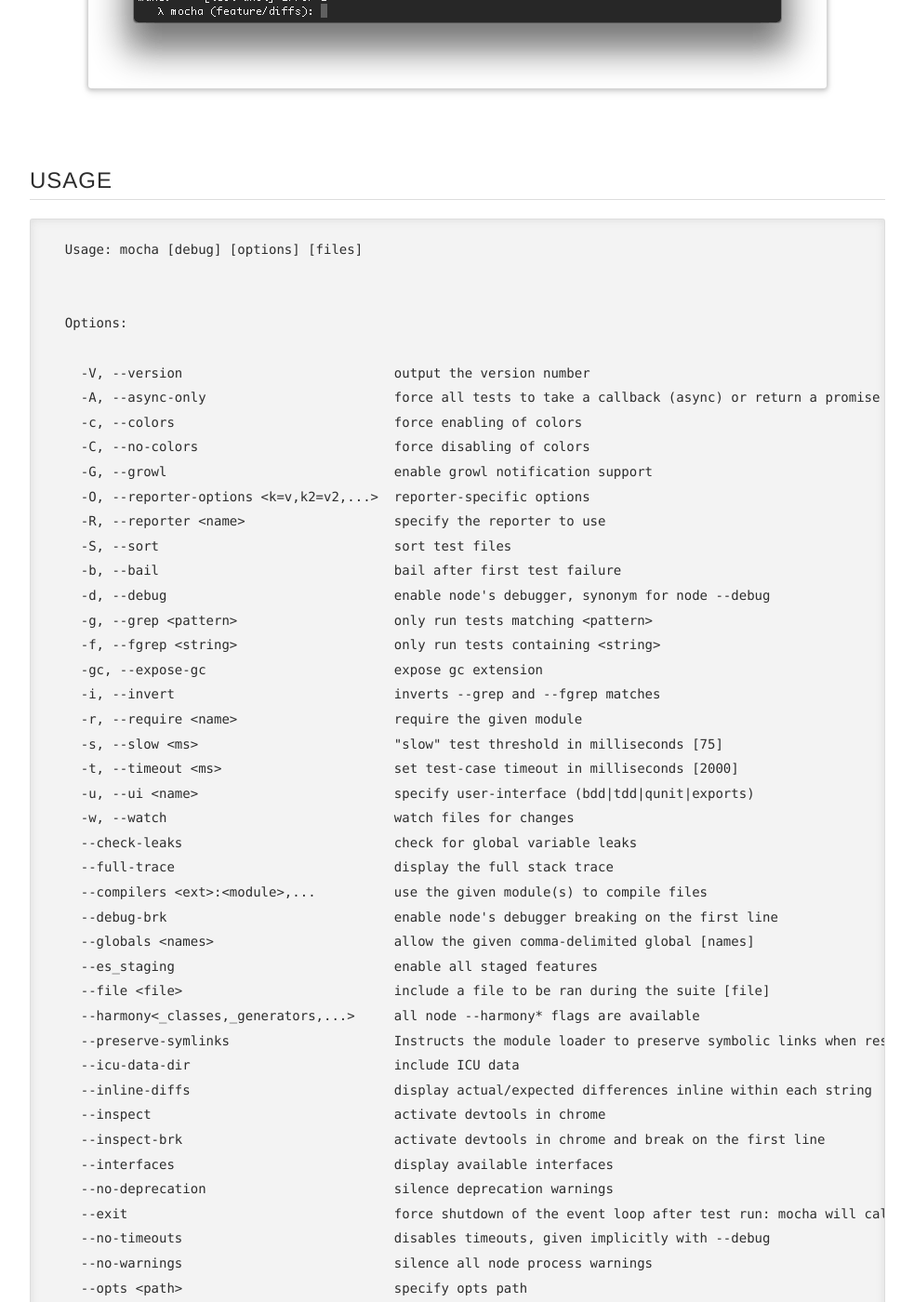
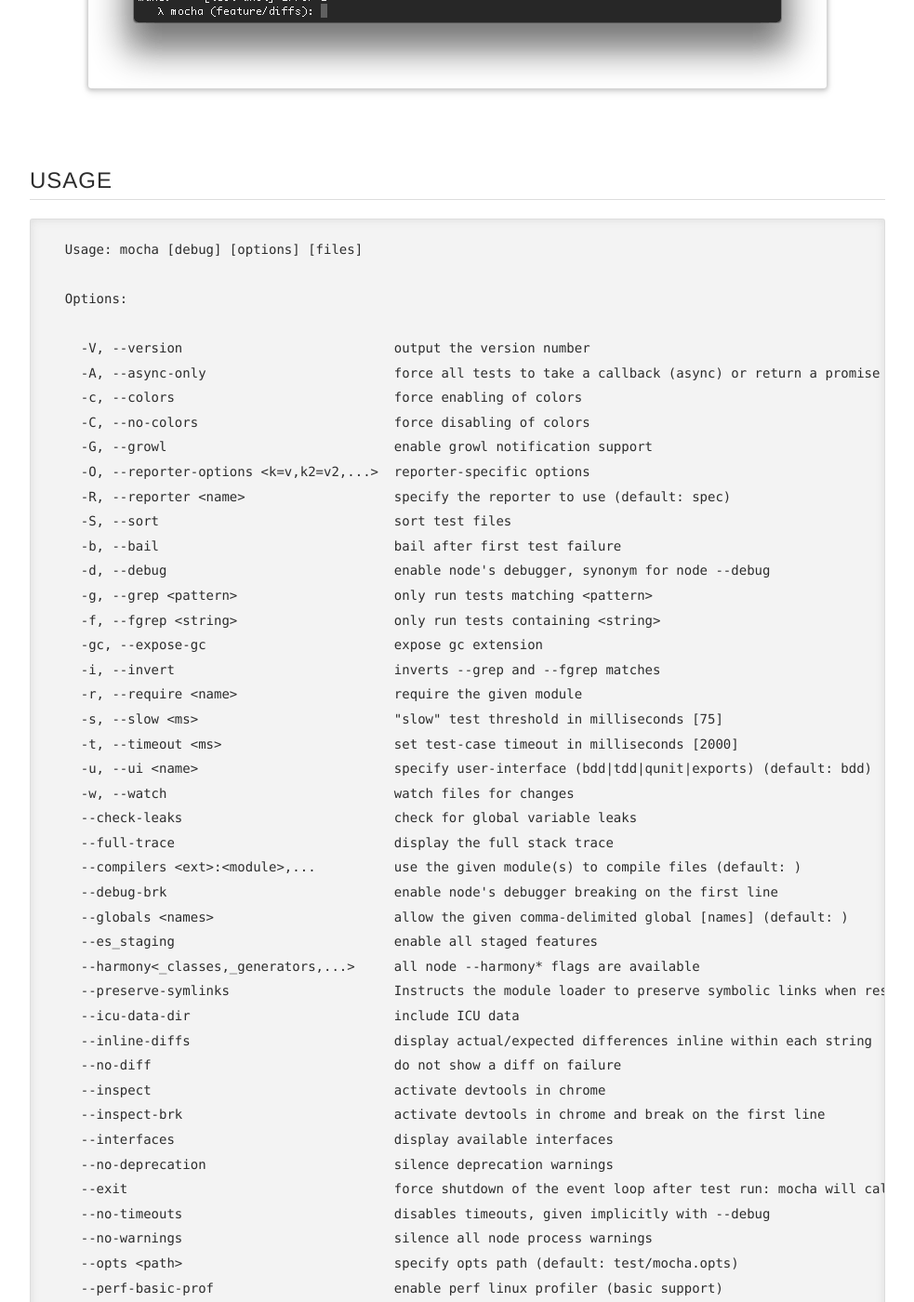
Before and after one commit to mochajs/docs-legacy, a Jekyll site: the page built from index.md, in a window 1280 px wide and 1400 px high, scrolled down 22241 px. Shown: the whole window at 93% size, without its empty margins (148-1131 px from the left). Built offline with Jekyll 4.4.1, drawn with Linux system fonts in a browser that asks for light colours; some of the changed text lies outside the part shown.

Commit message:
update docs with latest cli options (#3432)

````diff
--- a/index.md
+++ b/index.md
@@ -740,7 +740,6 @@ Mocha supports the `err.expected` and `err.actual` properties of any thrown `Ass
 ```text
   Usage: mocha [debug] [options] [files]
 
-
   Options:
 
     -V, --version                           output the version number
@@ -749,7 +748,7 @@ Mocha supports the `err.expected` and `err.actual` properties of any thrown `Ass
     -C, --no-colors                         force disabling of colors
     -G, --growl                             enable growl notification support
     -O, --reporter-options <k=v,k2=v2,...>  reporter-specific options
-    -R, --reporter <name>                   specify the reporter to use
+    -R, --reporter <name>                   specify the reporter to use (default: spec)
     -S, --sort                              sort test files
     -b, --bail                              bail after first test failure
     -d, --debug                             enable node's debugger, synonym for node --debug
@@ -760,19 +759,19 @@ Mocha supports the `err.expected` and `err.actual` properties of any thrown `Ass
     -r, --require <name>                    require the given module
     -s, --slow <ms>                         "slow" test threshold in milliseconds [75]
     -t, --timeout <ms>                      set test-case timeout in milliseconds [2000]
-    -u, --ui <name>                         specify user-interface (bdd|tdd|qunit|exports)
+    -u, --ui <name>                         specify user-interface (bdd|tdd|qunit|exports) (default: bdd)
     -w, --watch                             watch files for changes
     --check-leaks                           check for global variable leaks
     --full-trace                            display the full stack trace
-    --compilers <ext>:<module>,...          use the given module(s) to compile files
+    --compilers <ext>:<module>,...          use the given module(s) to compile files (default: )
     --debug-brk                             enable node's debugger breaking on the first line
-    --globals <names>                       allow the given comma-delimited global [names]
+    --globals <names>                       allow the given comma-delimited global [names] (default: )
     --es_staging                            enable all staged features
-    --file <file>                           include a file to be ran during the suite [file]
     --harmony<_classes,_generators,...>     all node --harmony* flags are available
     --preserve-symlinks                     Instructs the module loader to preserve symbolic links when resolving and caching modules
     --icu-data-dir                          include ICU data
     --inline-diffs                          display actual/expected differences inline within each string
+    --no-diff                               do not show a diff on failure
     --inspect                               activate devtools in chrome
     --inspect-brk                           activate devtools in chrome and break on the first line
     --interfaces                            display available interfaces
@@ -780,7 +779,7 @@ Mocha supports the `err.expected` and `err.actual` properties of any thrown `Ass
     --exit                                  force shutdown of the event loop after test run: mocha will call process.exit
     --no-timeouts                           disables timeouts, given implicitly with --debug
     --no-warnings                           silence all node process warnings
-    --opts <path>                           specify opts path
+    --opts <path>                           specify opts path (default: test/mocha.opts)
     --perf-basic-prof                       enable perf linux profiler (basic support)
     --napi-modules                          enable experimental NAPI modules
     --prof                                  log statistical profiling information
@@ -793,13 +792,14 @@ Mocha supports the `err.expected` and `err.actual` properties of any thrown `Ass
     --trace-deprecation                     show stack traces on deprecations
     --trace-warnings                        show stack traces on node process warnings
     --use_strict                            enforce strict mode
-    --watch-extensions <ext>,...            additional extensions to monitor with --watch
+    --watch-extensions <ext>,...            specify extensions to monitor with --watch (default: js)
     --delay                                 wait for async suite definition
     --allow-uncaught                        enable uncaught errors to propagate
     --forbid-only                           causes test marked with only to fail the suite
     --forbid-pending                        causes pending tests and test marked with skip to fail the suite
+    --file <file>                           include a file to be ran during the suite (default: )
+    --exclude <file>                        a file or glob pattern to ignore (default: )
     -h, --help                              output usage information
-
 
   Commands:
 
````
